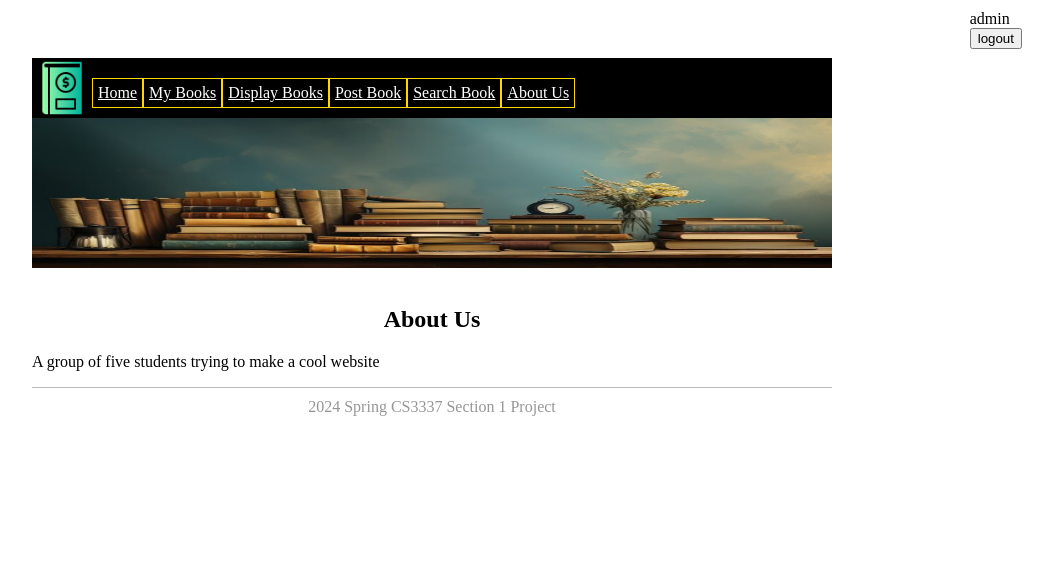
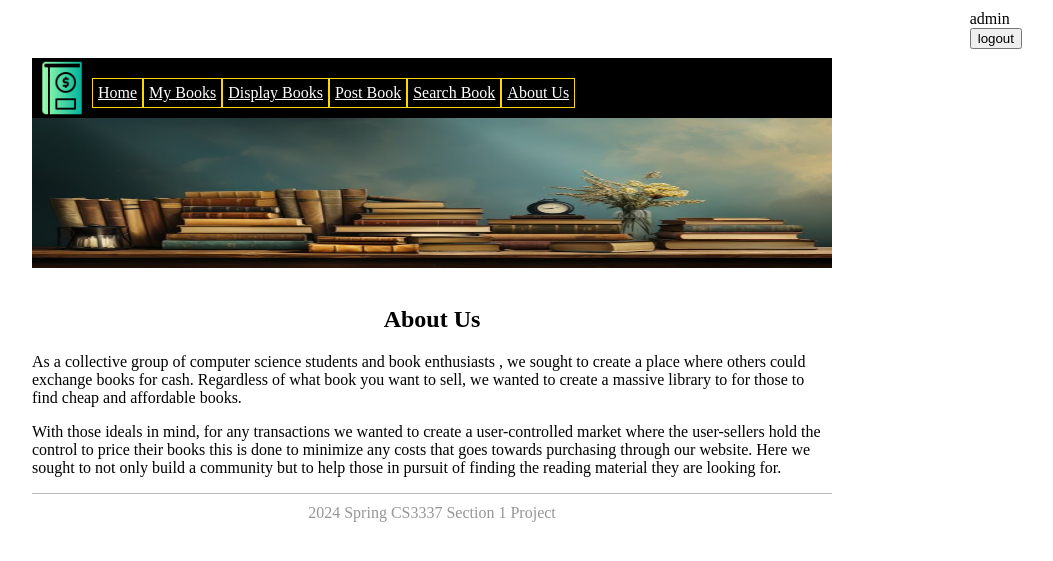
Before and after one commit to Joeescobar87/CS-3337-Project, a Django app: page /aboutus in a window 1280 px wide. Shown: the top 561 px of the page, without its empty margins (208-1261 px from the left). Run offline with Django 5.2, Linux system fonts and the light colour scheme; a user stored in the database is signed in; data comes from the database, SQL or seed files in the repository.

Commit message:
Added text content

```diff
--- a/CS3337Spring01/bookEx/bookEx/templates/bookMng/aboutus.html
+++ b/CS3337Spring01/bookEx/bookEx/templates/bookMng/aboutus.html
@@ -11,5 +11,17 @@
 
 {% block content %}
 <h1  align="center">About Us</h1>
-<p> A group of five students trying to make a cool website</p>
+<p>     As a collective group of computer science students and book enthusiasts
+    , we sought to create a place where others could exchange books for cash.
+    Regardless of what book you want to sell, we wanted to create a massive
+    library to for those to find cheap and affordable books.
+</p>
+<p>
+    With those ideals in mind, for any transactions we wanted to create a
+    user-controlled market where the user-sellers hold the control to price their books
+    this is done to minimize any costs that goes towards purchasing through our
+    website. Here we sought to not only build a community but to help those
+    in pursuit of finding the reading material they are looking for.
+</p>
+
 {% endblock content %}
```
Also changed, not shown: CS3337Spring01/bookEx/bookEx/templates/bookMng/index.html (+7 -0 lines).
